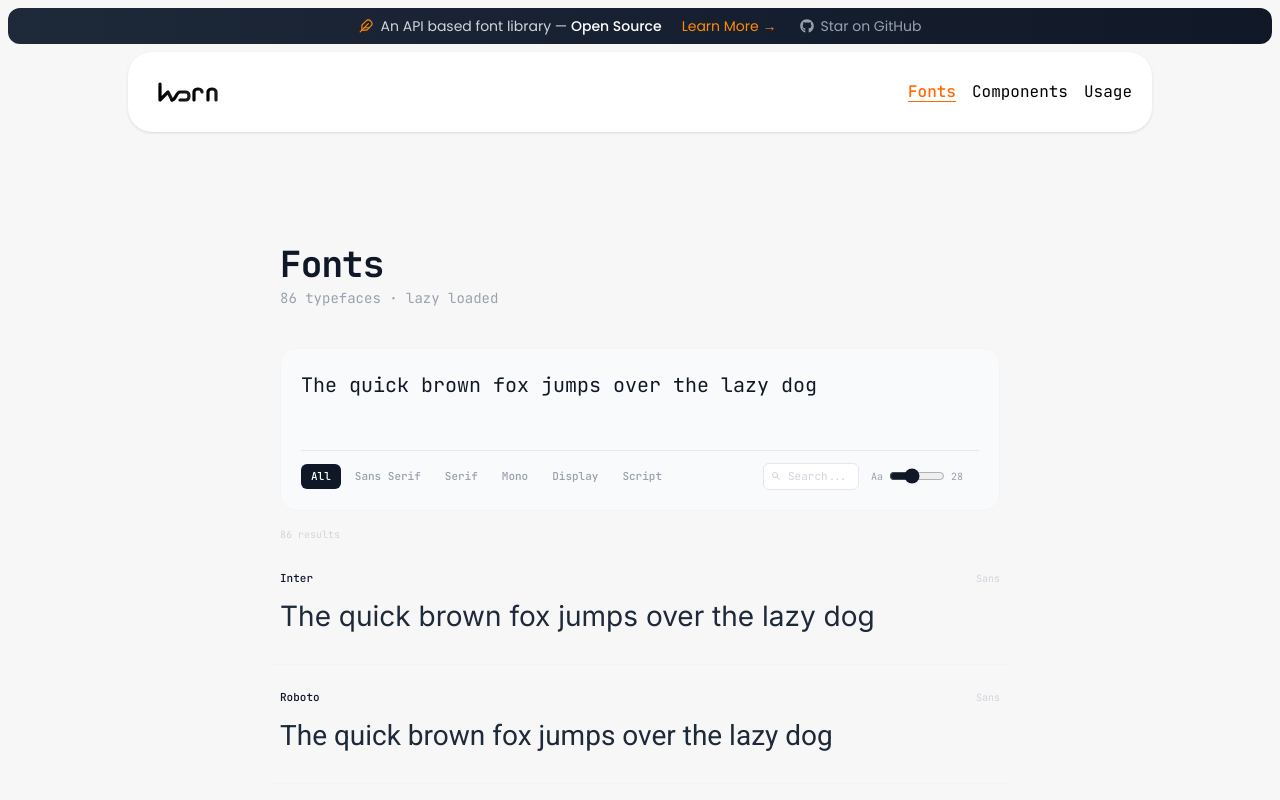
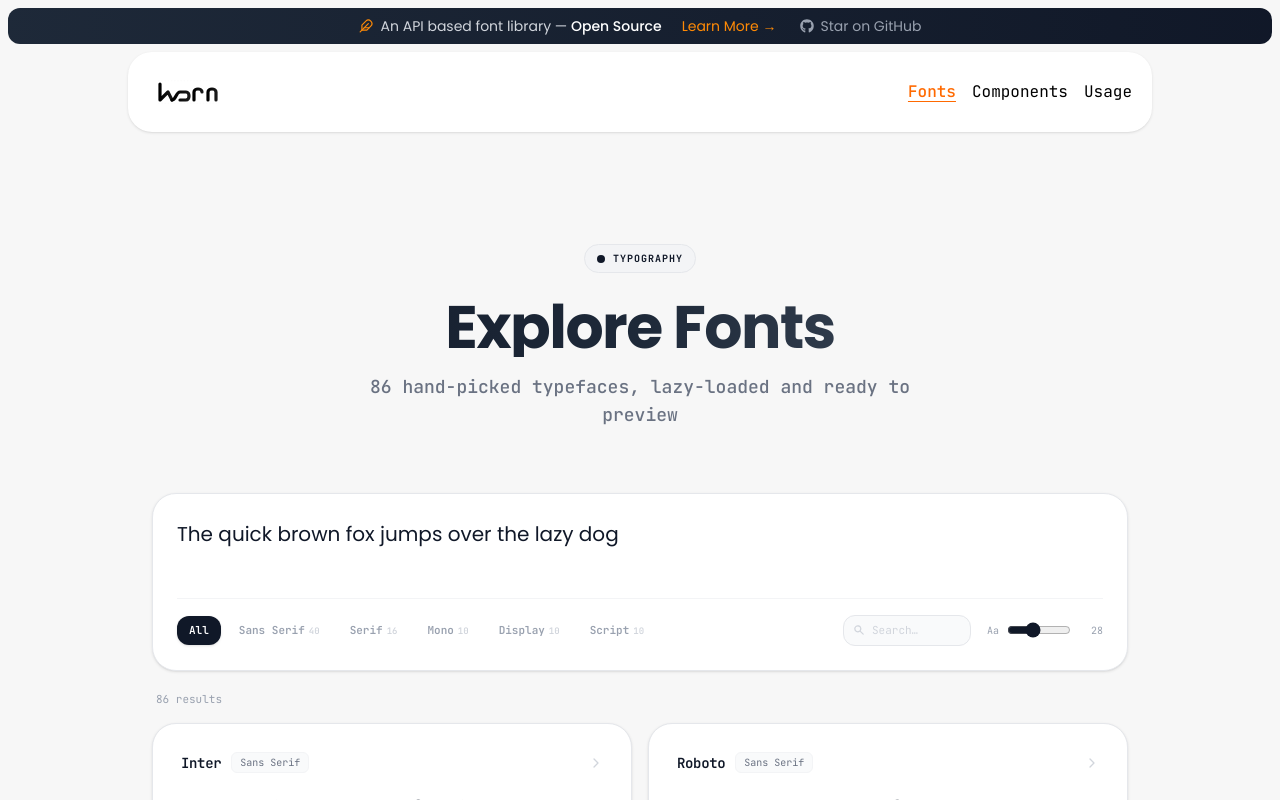
Before and after one commit to vathsavv56/Kern, a React (Vite) app: page /fonts in a window 1280 px wide. Shown: the top 800 px of the page. Built offline with nearby package versions, Linux system fonts and the light colour scheme.

Commit message:
redesigned font preview

```diff
--- a/src/client/components/FontPage.tsx
+++ b/src/client/components/FontPage.tsx
@@ -1,6 +1,7 @@
 import { useState, useEffect, useRef } from "react";
 import { useNavigate } from "react-router";
-import { HiSearch } from "react-icons/hi";
+import { HiSearch, HiX } from "react-icons/hi";
+import { IoChevronForward } from "react-icons/io5";
 
 const fonts = [
   "Inter", "Roboto", "Open Sans", "Lato", "Montserrat",
@@ -74,7 +75,11 @@ function loadFont(name: string) {
   document.head.appendChild(link);
 }
 
-function FontCard({ name, text, size, onClick }: { name: string; text: string; size: number; onClick?: () => void }) {
+function FontCard({
+  name, text, size, onClick,
+}: {
+  name: string; text: string; size: number; onClick?: () => void;
+}) {
   const ref = useRef<HTMLDivElement>(null);
   const [visible, setVisible] = useState(loadedFonts.has(name));
 
@@ -95,18 +100,30 @@ function FontCard({ name, text, size, onClick }: { name: string; text: string; s
     return () => obs.disconnect();
   }, [name]);
 
+  const tag = tags[name];
+
   return (
     <div
       ref={ref}
       onClick={onClick}
-      className="py-6 px-4 -mx-4 border-b border-gray-100 last:border-0 rounded-lg cursor-pointer hover:bg-gray-50 transition-colors"
+      className="group bg-white border border-gray-200 rounded-3xl p-6 sm:p-7 cursor-pointer shadow-sm hover:shadow-md transition-all duration-300"
     >
-      <div className="flex items-baseline justify-between mb-2">
-        <p className="text-[11px] font-medium text-gray-900">{name}</p>
-        <span className="text-[10px] text-gray-300 capitalize">{tags[name]}</span>
+      {/* Top row */}
+      <div className="flex items-center justify-between mb-4">
+        <div className="flex items-center gap-2.5">
+          <h3 className="text-sm font-semibold text-gray-900 tracking-tight">
+            {name}
+          </h3>
+          <span className="px-2 py-0.5 rounded-md bg-gray-50 border border-gray-100 text-[10px] font-jetMono text-gray-500 capitalize">
+            {filterLabels[tag] || tag}
+          </span>
+        </div>
+        <IoChevronForward className="text-gray-300 group-hover:text-gray-600 group-hover:translate-x-0.5 transition-all duration-300 text-sm" />
       </div>
+
+      {/* Font preview */}
       <p
-        className="text-gray-800 leading-relaxed transition-opacity duration-500 truncate"
+        className="text-gray-800 leading-relaxed truncate transition-opacity duration-500"
         style={{
           fontFamily: visible ? `'${name}', sans-serif` : "inherit",
           fontSize: `${size}px`,
@@ -132,63 +149,95 @@ const FontPage = () => {
     return true;
   });
 
+  const categoryCounts = fonts.reduce((acc, f) => {
+    const t = tags[f];
+    acc[t] = (acc[t] || 0) + 1;
+    return acc;
+  }, {} as Record<string, number>);
+
   return (
-    <div className="w-full max-w-3xl mx-auto px-4 sm:px-6 py-10 sm:py-16">
-      <h1 className="text-3xl sm:text-4xl font-bold tracking-tight text-gray-900">
-        Fonts
-      </h1>
-      <p className="text-gray-400 text-sm mt-1 mb-8">
-        {fonts.length} typefaces · lazy loaded
-      </p>
+    <div className="w-full max-w-5xl mx-auto px-4 sm:px-6 py-10 sm:py-16">
+      {/* Header */}
+      <div className="text-center mb-10 sm:mb-14">
+        <div className="inline-flex items-center gap-2 px-3 py-1.5 rounded-full bg-gray-100 border border-gray-200 mb-6">
+          <span className="w-2 h-2 rounded-full bg-gray-900" />
+          <span className="text-[10px] font-bold text-gray-900 tracking-widest uppercase font-jetMono">
+            Typography
+          </span>
+        </div>
+        <h1 className="text-4xl sm:text-5xl md:text-6xl font-bold font-poppins tracking-tight mb-4 bg-linear-to-r from-gray-900 via-gray-800 to-gray-600 bg-clip-text text-transparent">
+          Explore Fonts
+        </h1>
+        <p className="text-gray-500 text-base sm:text-lg max-w-xl mx-auto font-medium">
+          {fonts.length} hand-picked typefaces, lazy-loaded and ready to preview
+        </p>
+      </div>
 
-      <div className="sticky top-0 z-20 pt-2 pb-4">
-        <div className="bg-gray-50 rounded-2xl p-4 sm:p-5 flex flex-col gap-4 border border-gray-100">
+      {/* Controls card */}
+      <div className="sticky top-0 z-20 pt-2 pb-5">
+        <div className="bg-white rounded-3xl p-5 sm:p-6 border border-gray-200 shadow-sm">
+          {/* Preview text area */}
           <textarea
             value={text}
             onChange={(e) => setText(e.target.value)}
-            placeholder="Type to preview..."
+            placeholder="Type anything to preview…"
             rows={2}
-            className="w-full px-0 py-0 text-lg sm:text-xl text-gray-900 bg-transparent border-none outline-none resize-none placeholder:text-gray-300 leading-relaxed"
+            className="w-full px-0 py-0 text-lg sm:text-xl text-gray-900 bg-transparent border-none outline-none resize-none placeholder:text-gray-300 leading-relaxed font-poppins"
           />
 
-          <div className="flex items-center justify-between gap-3 flex-wrap border-t border-gray-200 pt-3">
-            <div className="flex gap-1 flex-wrap">
+          <div className="flex items-center justify-between gap-3 flex-wrap border-t border-gray-100 pt-4 mt-2">
+            {/* Filter pills */}
+            <div className="flex gap-1.5 flex-wrap">
               {Object.entries(filterLabels).map(([key, label]) => (
                 <button
                   key={key}
                   onClick={() => setFilter(key)}
-                  className={`px-2.5 py-1 rounded-md text-[11px] font-medium transition-all cursor-pointer ${filter === key
-                    ? "bg-gray-900 text-white"
-                    : "text-gray-400 hover:text-gray-700 hover:bg-gray-200"
+                  className={`px-3 py-1.5 rounded-xl text-[11px] font-semibold transition-all duration-200 cursor-pointer ${filter === key
+                      ? "bg-gray-900 text-white shadow-sm"
+                      : "text-gray-400 hover:text-gray-700 hover:bg-gray-100"
                     }`}
                 >
                   {label}
+                  {key !== "all" && (
+                    <span className={`ml-1 text-[9px] font-jetMono ${filter === key ? "text-gray-400" : "text-gray-300"}`}>
+                      {categoryCounts[key] || 0}
+                    </span>
+                  )}
                 </button>
               ))}
             </div>
 
-            <div className="flex items-center gap-3">
+            {/* Search + size */}
+            <div className="flex items-center gap-4">
               <div className="relative">
-                <HiSearch className="absolute left-2 top-1/2 -translate-y-1/2 text-gray-300 text-[10px]" />
+                <HiSearch className="absolute left-2.5 top-1/2 -translate-y-1/2 text-gray-300 text-xs" />
                 <input
                   type="text"
                   value={search}
                   onChange={(e) => setSearch(e.target.value)}
-                  placeholder="Search..."
-                  className="pl-6 pr-2 py-1 text-[11px] text-gray-700 bg-white border border-gray-200 rounded-md outline-none focus:border-gray-400 transition-all placeholder:text-gray-300 w-24"
+                  placeholder="Search…"
+                  className="pl-7 pr-7 py-1.5 text-[11px] text-gray-700 bg-gray-50 border border-gray-200 rounded-xl outline-none focus:border-gray-400 focus:bg-white transition-all placeholder:text-gray-300 w-32"
                 />
+                {search && (
+                  <button
+                    onClick={() => setSearch("")}
+                    className="absolute right-2 top-1/2 -translate-y-1/2 text-gray-300 hover:text-gray-600 cursor-pointer transition-colors"
+                  >
+                    <HiX className="text-xs" />
+                  </button>
+                )}
               </div>
-              <div className="flex items-center gap-1.5">
-                <span className="text-[10px] text-gray-400">Aa</span>
+              <div className="flex items-center gap-2">
+                <span className="text-[10px] text-gray-400 font-jetMono">Aa</span>
                 <input
                   type="range"
                   min={16}
                   max={48}
                   value={size}
                   onChange={(e) => setSize(Number(e.target.value))}
-                  className="w-14 accent-gray-900"
+                  className="w-16 accent-gray-900 cursor-pointer"
                 />
-                <span className="text-[10px] text-gray-400 w-7 tabular-nums">
+                <span className="text-[10px] text-gray-400 w-6 tabular-nums text-right font-jetMono">
                   {size}
                 </span>
               </div>
@@ -197,20 +246,31 @@ const FontPage = () => {
         </div>
       </div>
 
-      <p className="text-[10px] text-gray-300 mb-1">
-        {visible.length} result{visible.length !== 1 ? "s" : ""}
-      </p>
+      {/* Results count */}
+      <div className="flex items-center justify-between mb-4 px-1">
+        <p className="text-[11px] text-gray-400 font-jetMono">
+          {visible.length} result{visible.length !== 1 ? "s" : ""}
+        </p>
+      </div>
 
-      <div className="flex flex-col">
+      {/* Font grid */}
+      <div className="grid grid-cols-1 sm:grid-cols-2 gap-4">
         {visible.map((name) => (
-          <FontCard key={name} name={name} text={text || "The quick brown fox"} size={size} onClick={() => navigate(`/fonts/${encodeURIComponent(name)}`)} />
+          <FontCard
+            key={name}
+            name={name}
+            text={text || "The quick brown fox"}
+            size={size}
+            onClick={() => navigate(`/fonts/${encodeURIComponent(name)}`)}
+          />
         ))}
       </div>
 
       {visible.length === 0 && (
-        <p className="text-center text-gray-300 text-sm py-20">
-          No fonts found.
-        </p>
+        <div className="text-center py-24">
+          <p className="text-gray-400 text-lg font-poppins mb-2">No fonts found</p>
+          <p className="text-gray-300 text-sm">Try a different search or filter</p>
+        </div>
       )}
     </div>
   );
```
Also changed, not shown: src/client/components/FontDetailPage.tsx (+43 -34 lines).
